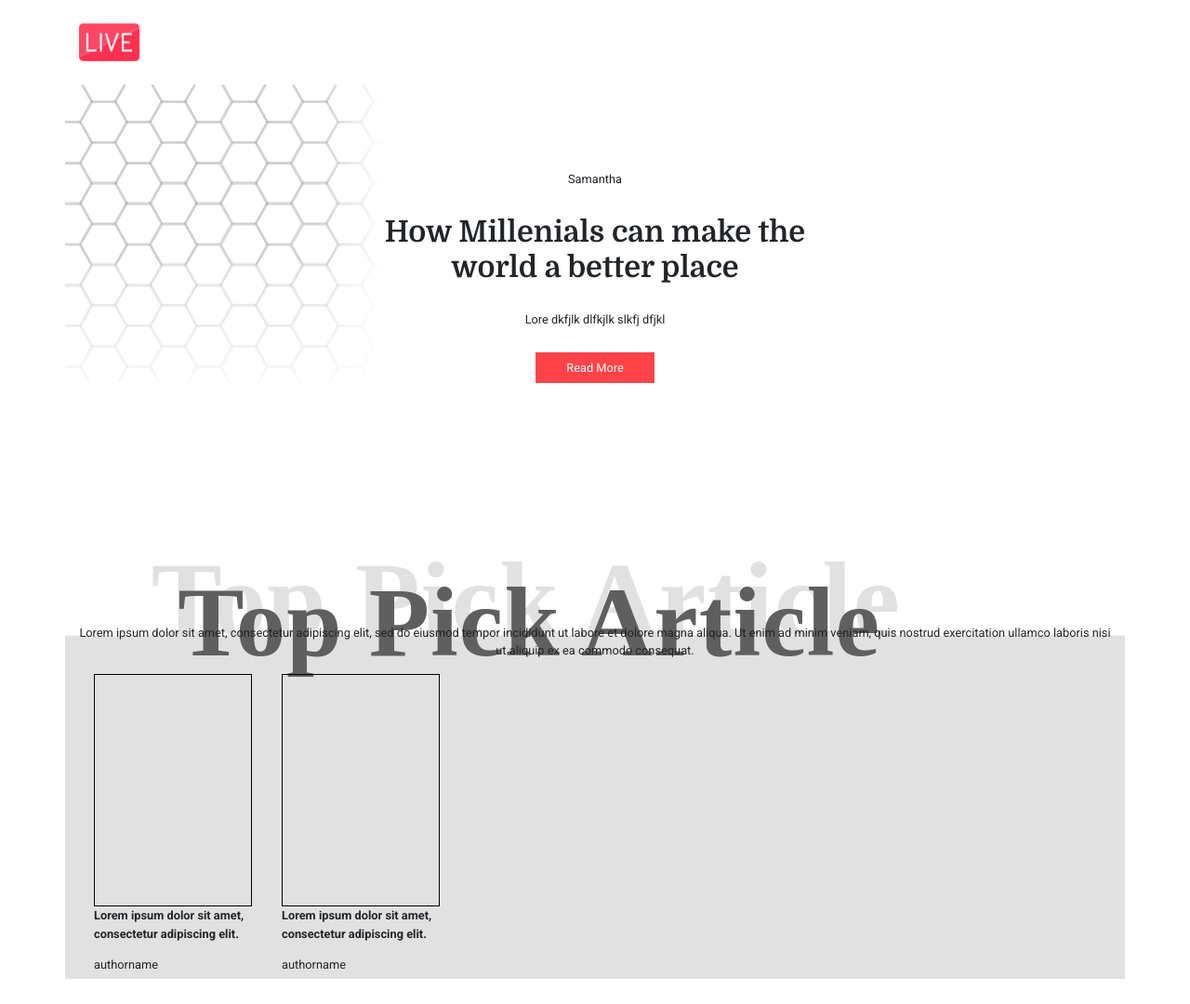
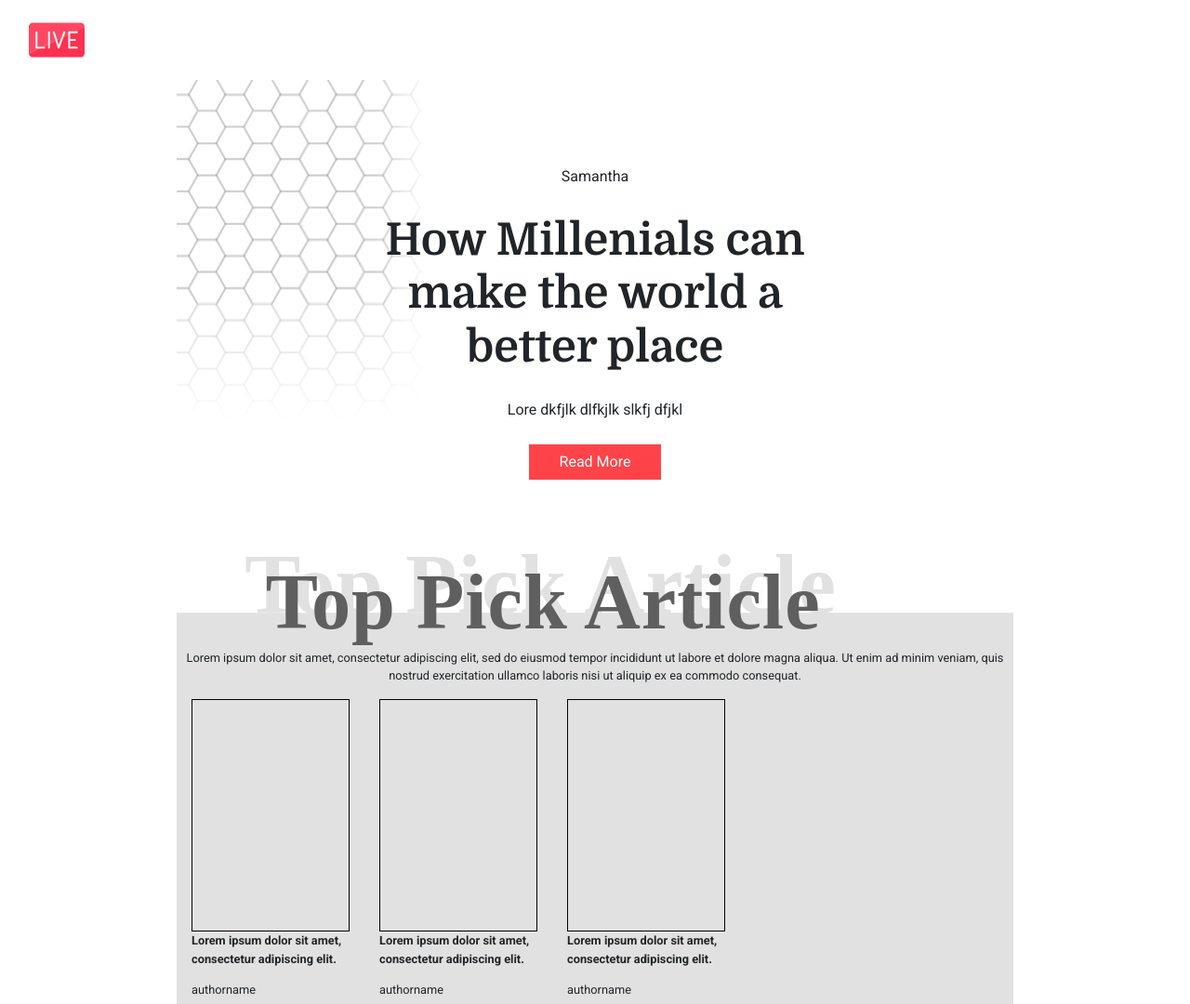
Before and after one commit to RGHuynh/news-app, a React (Create React App) app in the folder client/: page / in a window 1280 px wide. Shown: the whole page at 93% size. Before the commit the page ends 1053 px from the top, so only its background shows below. Built offline with nearby package versions, Linux system fonts and the light colour scheme.

Commit message:
WIP style

```diff
--- a/client/src/components/header/index.css
+++ b/client/src/components/header/index.css
@@ -49,3 +49,13 @@
     padding-right: 2rem;
     border-radius: 0;
 }
+
+@media(min-width: 575px) {
+    .title {
+        font-size: 3rem;
+    }
+
+    .author, .subtitle, .btn__design {
+        font-size: 1rem;
+    }
+}
--- a/client/src/components/navigations/index.css
+++ b/client/src/components/navigations/index.css
@@ -1,3 +1,4 @@
 .logo-wrapper {
-    height: 65px;
+    height: 15vw;
+    max-height: 60px;
 }
--- a/client/src/components/navigations/index.jsx
+++ b/client/src/components/navigations/index.jsx
@@ -5,7 +5,7 @@ import Logo from '../../pictures/logo.svg';
 export default function Navigation() {
     return(
         <nav className="navbar">
-            <div className="container">
+            <div className="container-fluid">
                 <a className="navbar-brand">
                     <img className="logo-wrapper" src={Logo} />
                 </a>
--- a/client/src/components/pages/landing/index.css
+++ b/client/src/components/pages/landing/index.css
@@ -0,0 +1,4 @@
+.mastBody {
+    max-width: 900px;
+    margin: auto;
+}
--- a/client/src/components/pages/landing/index.jsx
+++ b/client/src/components/pages/landing/index.jsx
@@ -20,8 +20,10 @@ export default class Landing extends Component {
         return(
             <main>
                 <Navigation />
-                <Header />
-                <TopPick />
+                <div className="mastBody">
+                    <Header />
+                    <TopPick />
+                </div>
             </main>
         );
 
--- a/client/src/components/topPick/index.css
+++ b/client/src/components/topPick/index.css
@@ -2,6 +2,8 @@
     height: 100%;
     background-size: cover;
     padding-top: 5rem;
+    padding-left: 0 !important;
+    padding-right: 0 !important;
 }
 
 .body-parag, .article-descript, .article-arthur {
@@ -10,7 +12,9 @@
 }
 
 .articles-container {
+    width: 100%;
     display: flex;
+    overflow-x: scroll
 }
 
 .article-container {
@@ -36,3 +40,9 @@
     text-align: left;
 
 }
+
+@media (min-width: 575px) {
+    .toppick-container {
+        padding-top: 7rem;
+    }
+}
--- a/client/src/components/topPick/index.jsx
+++ b/client/src/components/topPick/index.jsx
@@ -34,6 +34,16 @@ export default function TopPick() {
                             <h6 className="article-arthur">authorname</h6>
                         </div>
                     </div>
+                    <div className="article-container">
+                        <div className="article-image-wrapper">
+                        </div>
+                        <div className="article-descript-wrapper">
+                            <p className="article-descript">Lorem ipsum dolor sit amet, consectetur adipiscing elit.</p>
+                        </div>
+                        <div className="article-arthur-wrapper">
+                            <h6 className="article-arthur">authorname</h6>
+                        </div>
+                    </div>
                 </div>
             </div>
         </article>
```
